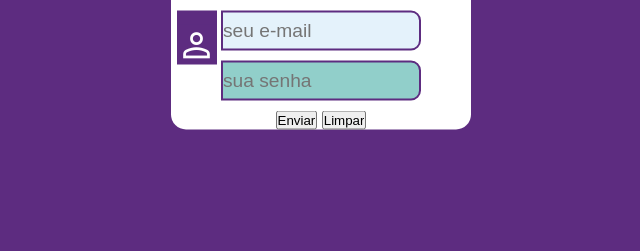
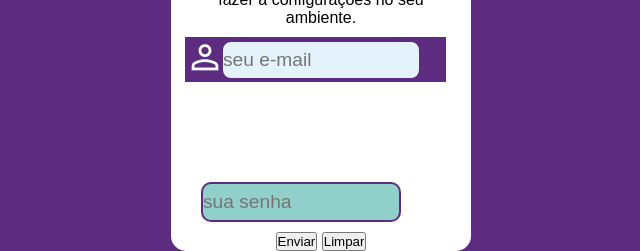
Before and after one commit to ThalisTornquist/projeto-login, a plain HTML site: page index.html in a window 1280 px wide. Shown: the part 700-951 px from the top of the page, without its empty margins (319-959 px from the left). Before the commit the page ends 830 px from the top, so only its background shows below. Drawn offline with nearby package versions, Linux system fonts and the light colour scheme.

Commit message:
mais erros

```diff
--- a/estilos/geral.css
+++ b/estilos/geral.css
@@ -53,31 +53,33 @@ main p{
     width: 200px;
     height: 40px;
     border: 2px solid #5d2c80;
-    border-radius: 0px 10px 10px 0px;
+    border-radius: 10px 10px 10px 10px;
     font-size: 1.2em;
     margin-bottom: 10px;
 }
 
 #person{
     width: 40px;
-    height: 40px;
+    height: 45px;
 
 }
 
 #laço{
     background-color: #5d2c80;
     display: inline-block;
-    height: 40px ;
-    width: 40px;
-    transform: translate(0px, 14px);
+    height: 45px ;
+    width: 250px;
+   position: relative;
 
 }
 
 label{
     height: 40px;
     width: 40px;
-    display: inline-block;
-    transform: translate(0px, 14px);
+    display: inline-block; transform: translate(0px, 14px);
+    left: 50%;
+    top: 50%;
+    transform: translate(-290%, 0%);
 }
 
 .material-symbols-outlined{
@@ -90,8 +92,13 @@ label{
 #login{
     display: inline-block;
     background-color: #e4f2fb;
+    position: absolute;
+    left: 50%;
+    top: 50%;
+    transform: translate(-50%, -50%);
 }
 
 #senha{
     background-color: #91cfca;
+    margin-top: 100px;
 }
--- a/index.html
+++ b/index.html
@@ -24,13 +24,13 @@
                 <form action="login.php" method="post">
 
 
-                    <div id="laço"><label for="login" class="people"><span class="material-symbols-outlined" id="person">person</span></label> </div>
+                    <div id="laço"><label for="login" class="people"><span class="material-symbols-outlined" id="person">person</span></label>
 
 
-                    <input type="email" name="login" id="login" class="escreva" placeholder="seu e-mail" required minlength="10" maxlength="30" size="15" autocomplete="email">
+                    <input type="email" name="login" id="login" class="escreva" placeholder="seu e-mail" required minlength="10" maxlength="30" size="30" autocomplete="email"></div>
 
-                    <label for="senha"></label>
-                    <input type="password" name="senha" id="senha" class="escreva" placeholder="sua senha" required minlength="8" maxlength="20" size="15" autocomplete="current-password">
+
+                    <input type="password" name="senha" id="senha" class="escreva" placeholder="sua senha" required minlength="8" maxlength="20" size="15" autocomplete="current-password"><label for="senha"></label>
 
                     <div id="botao">
                         <input type="submit" value="Enviar">
```
